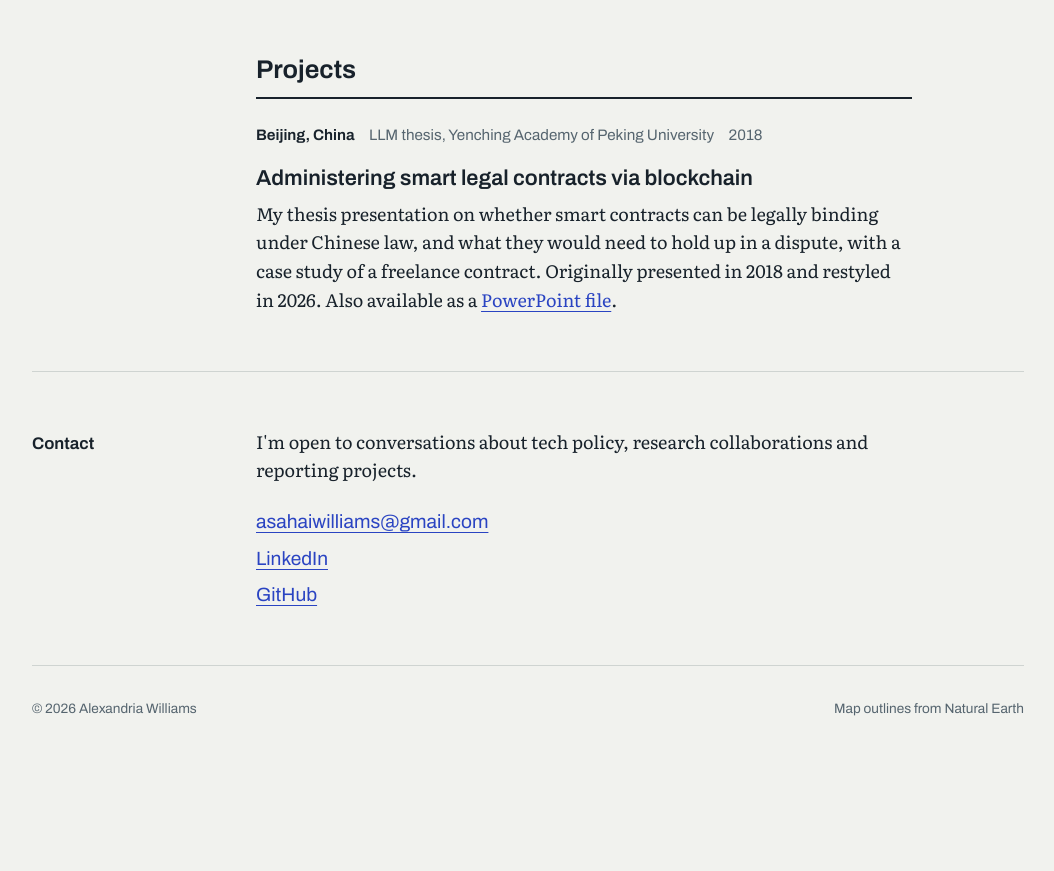
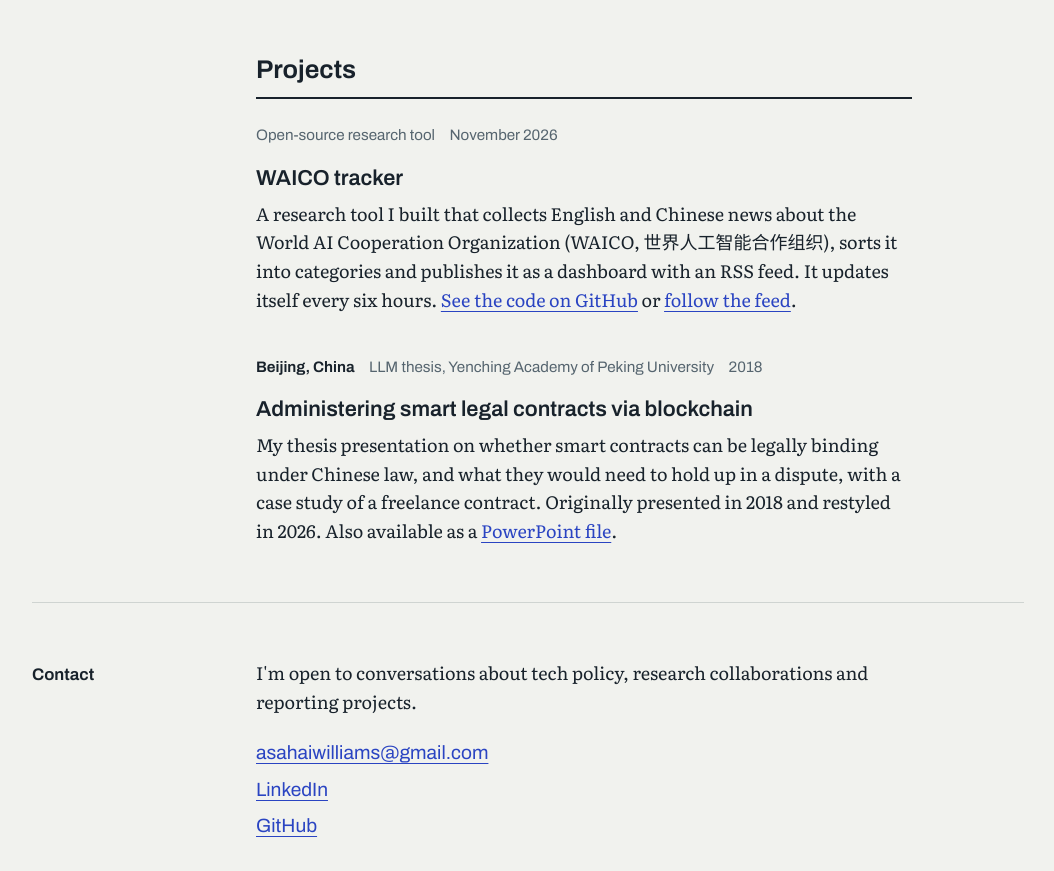
Before and after one commit to alexandrias-archive/alexandrias-archive.github.io, a plain HTML site: page index.html in a window 1280 px wide. Shown: the part 5120-5991 px from the top of the page, without its empty margins (112-1166 px from the left). Before the commit the page ends 5888 px from the top, so only its background shows below. Drawn offline with Linux system fonts and the light colour scheme.

Commit message:
Add the WAICO tracker to Projects
Co-Authored-By: Claude Opus 5.5 <noreply@anthropic.com>
Claude-Session: https://claude.ai/code/session_0189gkP7SuUMbahywjK81aEx

```diff
--- a/index.html
+++ b/index.html
@@ -383,6 +383,11 @@
         <div class="group">
           <h3 class="group-title">Projects</h3>
           <ul class="entries">
+            <li class="entry" data-places="">
+              <p class="meta"><span class="outlet">Open-source research tool</span><time datetime="2026-11">November 2026</time></p>
+              <h4><a href="https://alexandrias-archive.github.io/waico-tracker/">WAICO tracker</a></h4>
+              <p>A research tool I built that collects English and Chinese news about the World AI Cooperation Organization (WAICO, <span lang="zh-Hans">世界人工智能合作组织</span>), sorts it into categories and publishes it as a dashboard with an RSS feed. It updates itself every six hours. <a href="https://github.com/alexandrias-archive/waico-tracker">See the code on GitHub</a> or <a href="https://alexandrias-archive.github.io/waico-tracker/feed.xml">follow the feed</a>.</p>
+            </li>
             <li class="entry" data-places="beijing">
               <p class="meta"><span class="place">Beijing, China</span><span class="outlet">LLM thesis, Yenching Academy of Peking University</span><time datetime="2018">2018</time></p>
               <h4><a href="thesis-presentation.pdf">Administering smart legal contracts via blockchain</a></h4>
```
